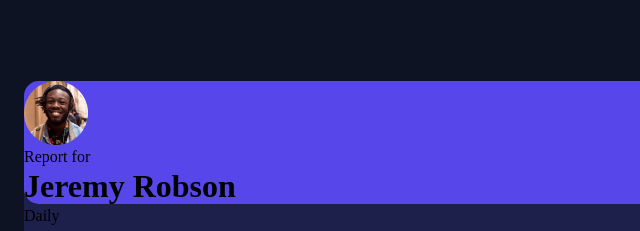
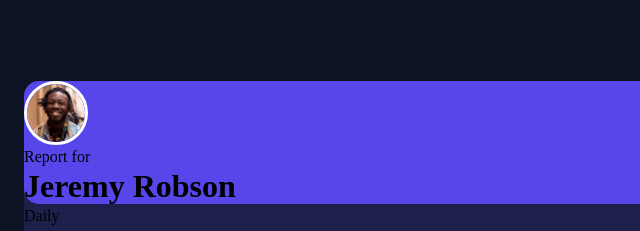
Before and after one commit to O-Julia-O/Time-tracking-dashboard, a plain HTML site: page index.html in a window 1280 px wide. Shown: the top 231 px of the page, 0-640 px from the left. Drawn offline with Linux system fonts and the light colour scheme.

Commit message:
adding border to photo of hero

```diff
--- a/styles/style.css
+++ b/styles/style.css
@@ -30,5 +30,7 @@ main {
 }
 
 .hero__photo {
+    border-radius: 50%;
+    border: 3px solid white;
     max-width: 4rem;
 }
```
